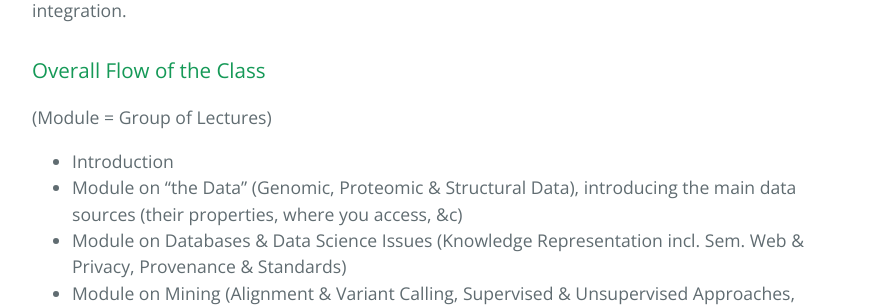
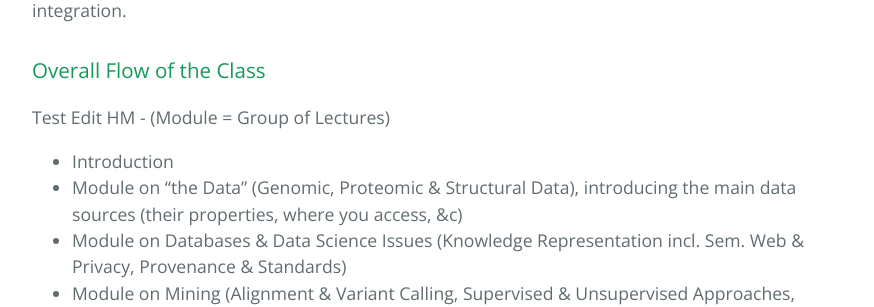
Before and after one commit to gersteinlab/cbb752b19, a Jekyll site: the page built from index.md, in a window 1280 px wide and 900 px high, scrolled down 791 px. Shown: the part 155-462 px from the top of the window, without its empty margins (192-1066 px from the left). Built offline with Jekyll 4.4.1, drawn with Linux system fonts in a browser that asks for light colours; our own code applies the rules of GitHub Pages for plain Markdown files.

Commit message:
Update index.md

```diff
--- a/index.md
+++ b/index.md
@@ -6,7 +6,7 @@ This course aims to equip students with some of the concepts and skills relevant
 
 ### Overall Flow of the Class
 
-(Module = Group of Lectures)
+Test Edit HM - (Module = Group of Lectures)
 
 - Introduction
 - Module on "the Data" (Genomic, Proteomic & Structural Data), introducing the main data sources (their properties, where you access, &c)
```
